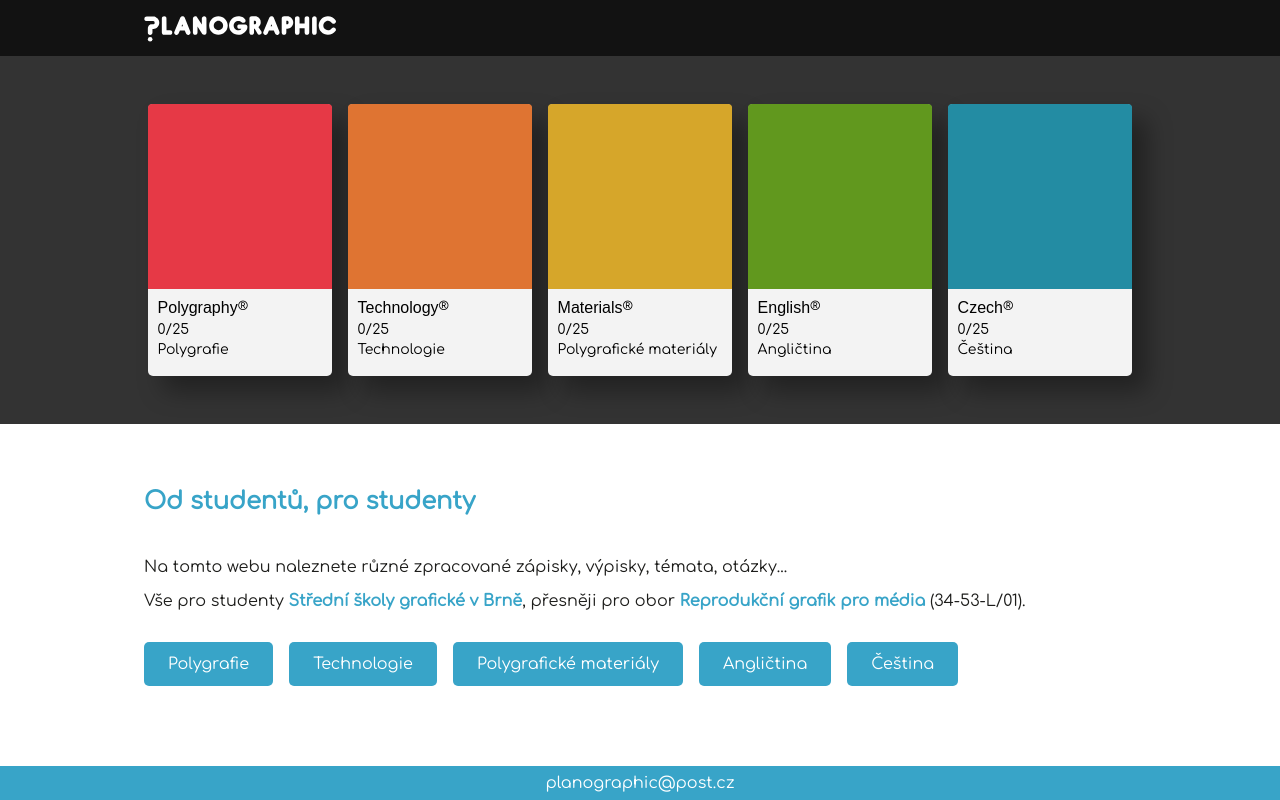
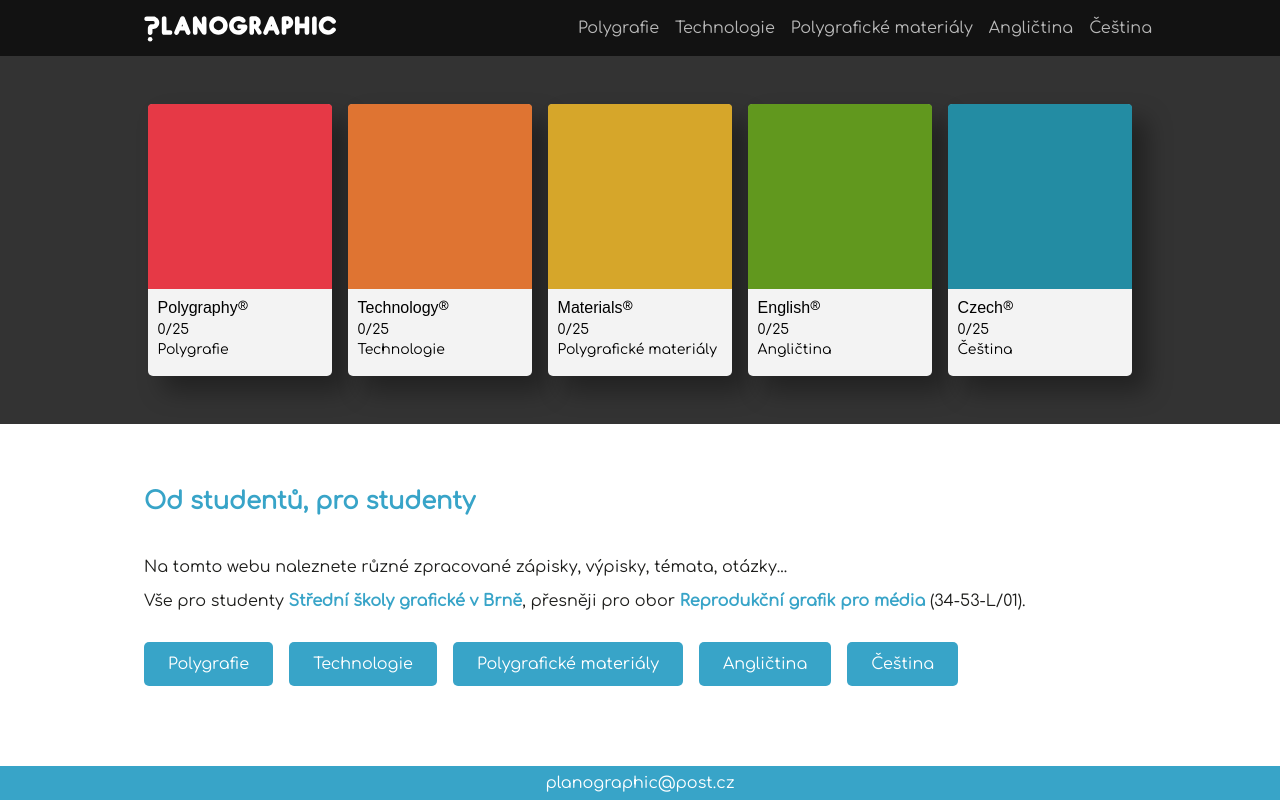
Before and after one commit to dxzfvzs/planographic_web, a React (Create React App) app: page / in a window 1280 px wide. Built offline with nearby package versions, Linux system fonts and the light colour scheme.

Commit message:
feat: header responsiveness

```diff
--- a/src/components/clickable-link/clickable-link.css
+++ b/src/components/clickable-link/clickable-link.css
@@ -19,7 +19,7 @@
   transition: transform 0.3s ease;
 }
 
-.thicker-link::after {
+.link--thicker::after {
   height: 5px;
 }
 
--- a/src/components/header/header.css
+++ b/src/components/header/header.css
@@ -9,16 +9,77 @@ header {
   padding: 0 10%;
   width: 80%;
   margin: 0 auto;
+
+  display: flex;
+  justify-content: space-between;
+  align-items: center;
 }
 
-.header_link-container {
+.header__link-container {
   padding: 0 1em;
   height: 100%;
   width: fit-content;
   display: block;
 }
 
+.header_link {
+  color: white;
+  opacity: 70%;
+  transition: opacity 0.1s;
+}
+
+.header_link:hover {
+  opacity: 100%;
+}
+
 .header_logo {
   width: auto;
   height: 100%;
 }
+
+.burger_button {
+  background-color: #4c4c4c;
+  color: white;
+  padding: 0.5em 0.8em;
+  text-align: center;
+  text-decoration: none;
+  display: inline-block;
+  font-size: 1em;
+  border-radius: 5px;
+  border: none;
+}
+
+.burger_menu {
+  position: absolute;
+  top: 3.5em;
+  right: 10%;
+  width: fit-content;
+  display: flex;
+  flex-direction: column;
+  padding: 1.5em;
+  gap: 0.2em;
+  border-radius: 0 0 15px 15px;
+
+  /* Matte glass effect */
+  background: linear-gradient(to bottom, rgba(30,30,30,0.8), rgba(30,30,30,0.9));
+  backdrop-filter: blur(10px); /* soft blur behind */
+  -webkit-backdrop-filter: blur(10px); /* Safari support */
+}
+
+@media (max-width: 1100px) {
+  .header_nav {
+    display: none;
+  }
+  .burger_button {
+    display: block;
+  }
+}
+
+@media (min-width: 1101px) {
+  nav {
+    display: block;
+  }
+  .burger_button {
+    display: none;
+  }
+}
--- a/src/components/header/header.tsx
+++ b/src/components/header/header.tsx
@@ -1,12 +1,57 @@
-import React from 'react';
+import React, { useState } from 'react';
 import './header.css';
+import { subjects } from "../../utils/subjects";
+
+// clickable buttons on the header for each subject, for desktop/wide screen
+// will disappear on close zoom
+function HeaderNav() {
+  return (
+    <nav className="header_nav flex-gap">
+      {Object.entries(subjects).map(([key, sub]) => (
+        <a key={key} href={`/${sub.url}`}
+           className="link header_link"
+           style={{ textDecoration: 'none' }}
+        >
+          {sub.cz}
+        </a>
+      ))}
+    </nav>
+  );
+}
+
+// nav for phone or narrow screens, should replace full headernav if not enough space for it
+function BurgerMenu() {
+  const [menuOpen, setMenuOpen] = useState(false);
+
+  return (
+    <>
+      <button className="burger_button" onClick={() => setMenuOpen(!menuOpen)}>☰</button>
+      {menuOpen && (
+        <div className="burger_menu">
+          {Object.entries(subjects).map(([key, sub]) => (
+            <a
+              key={key}
+              href={`/${sub.url}`}
+              className="header_link link"
+              onClick={() => setMenuOpen(false)}
+            >
+              {sub.cz}
+            </a>
+          ))}
+        </div>
+      )}
+    </>
+  );
+}
 
 export default function Header() {
   return (
     <header>
-      <a href="/" className="header_link-container link thicker-link">
+      <a href="/" className="header__link-container link link--thicker">
         <img alt="Planographic" src="/img/logo.svg" className="header_logo"/>
       </a>
+      <HeaderNav/>
+      <BurgerMenu/>
     </header>
   );
 }
--- a/src/components/hero/pantone/pantone.tsx
+++ b/src/components/hero/pantone/pantone.tsx
@@ -1,40 +1,11 @@
 import { Link } from "react-router-dom";
 import { useRef, useState } from "react";
 import "./pantone.css";
+import { Subject, subjects } from "../../../utils/subjects";
 
 interface NavButtonProps {
   subject: Subject;
 }
-
-export const subjects = {
-  Polygraphy: {
-    cz: "Polygrafie",
-    color: "#E63946",
-    url: "polygraphy",
-  },
-  Technology: {
-    cz: "Technologie",
-    color: "#df7432",
-    url: "technology",
-  },
-  Materials: {
-    cz: "Polygrafické materiály",
-    color: "#d6a62a",
-    url: "materials",
-  },
-  English: {
-    cz: "Angličtina",
-    color: "#61981e",
-    url: "english",
-  },
-  Czech: {
-    cz: "Čeština",
-    color: "#238ca3",
-    url: "czech",
-  },
-} as const;
-
-export type Subject = keyof typeof subjects;
 
 export default function Pantone({ subject }: NavButtonProps) {
   const config = subjects[subject];
--- a/src/css/layout.css
+++ b/src/css/layout.css
@@ -48,7 +48,7 @@ main {
   height: fit-content;
   box-sizing: border-box;
   background: #333333;
-  padding: 3em;
+  padding: 3em 10%;
   color: white;
   justify-content: center;
   margin: auto;
--- /dev/null
+++ b/src/utils/subjects.tsx
@@ -0,0 +1,29 @@
+export const subjects = {
+  Polygraphy: {
+    cz: "Polygrafie",
+    color: "#E63946",
+    url: "polygraphy",
+  },
+  Technology: {
+    cz: "Technologie",
+    color: "#df7432",
+    url: "technology",
+  },
+  Materials: {
+    cz: "Polygrafické materiály",
+    color: "#d6a62a",
+    url: "materials",
+  },
+  English: {
+    cz: "Angličtina",
+    color: "#61981e",
+    url: "english",
+  },
+  Czech: {
+    cz: "Čeština",
+    color: "#238ca3",
+    url: "czech",
+  },
+} as const;
+
+export type Subject = keyof typeof subjects;
```
